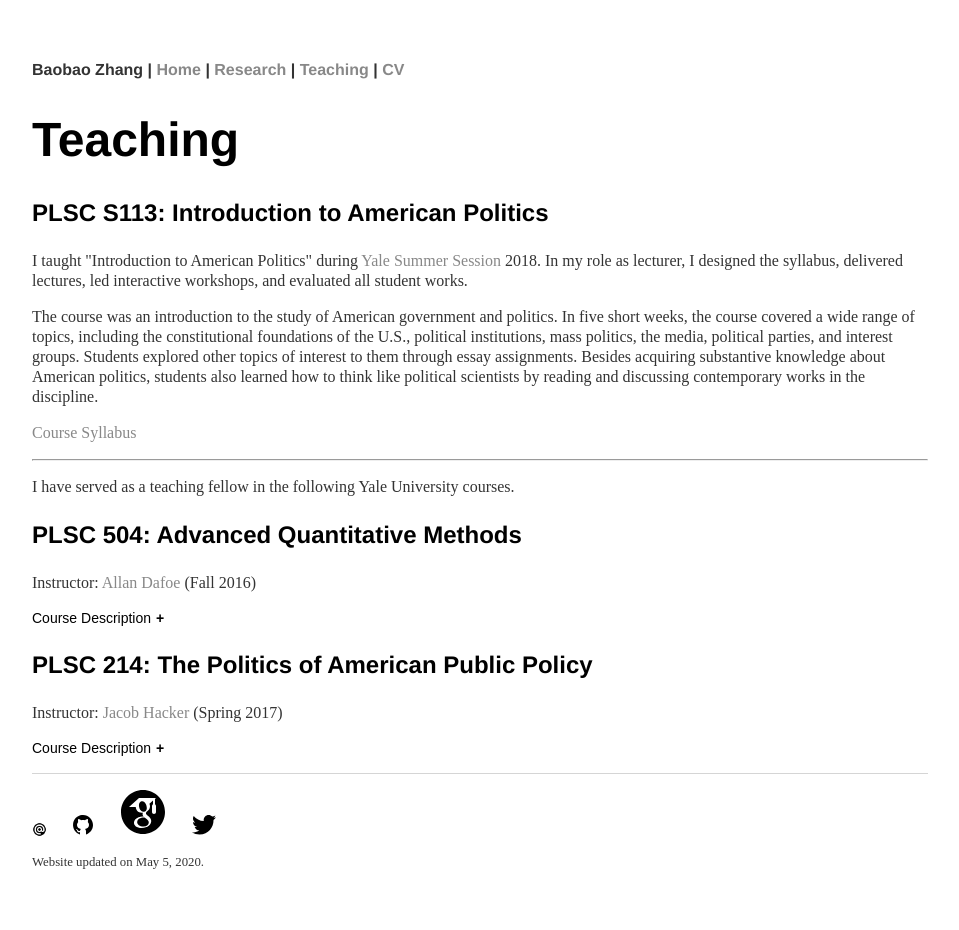
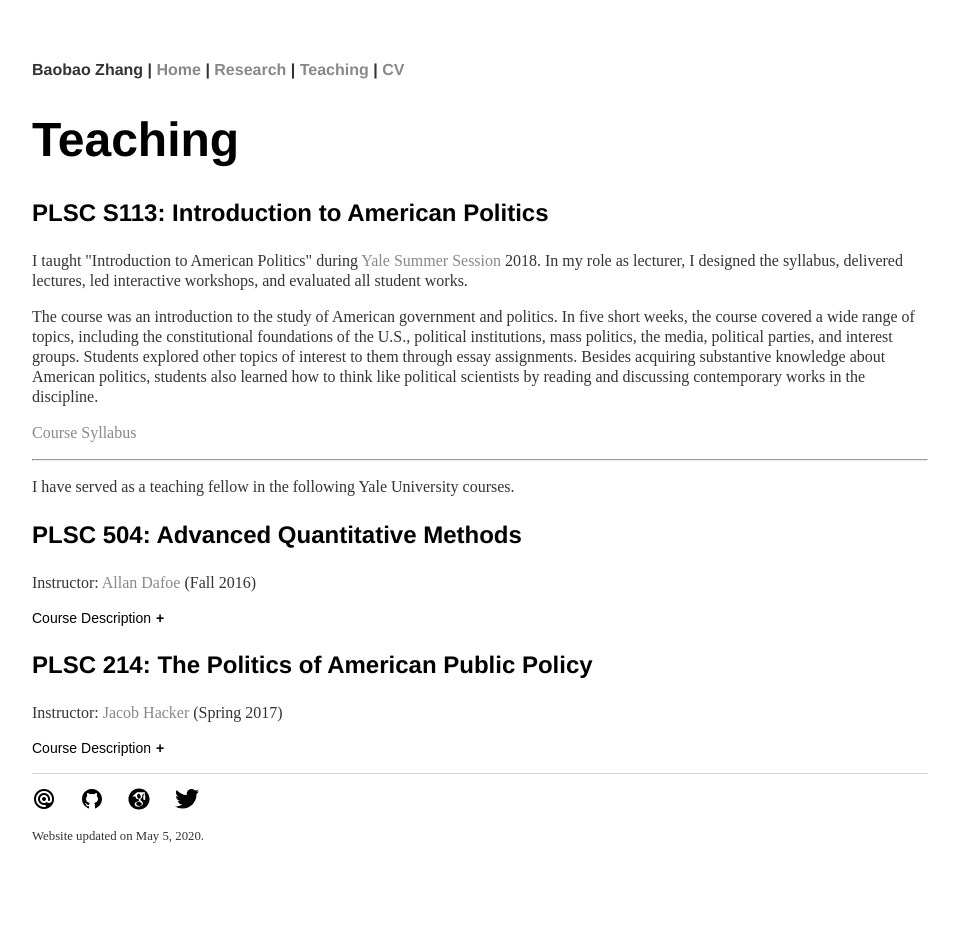
Before and after one commit to morganlivingston/baobaofzhang.github.io, a Jekyll site: the page built from teaching.html, in a window 1280 px wide. Shown: the whole page, without its empty margins (160-1119 px from the left). Built offline with Jekyll 4.4.1, drawn with Linux system fonts in a browser that asks for light colours; after the commit the page ends 904 px from its top, so only the background shows below that.

Commit message:
Update default.html

```diff
--- a/_layouts/default.html
+++ b/_layouts/default.html
@@ -79,10 +79,10 @@
 
   <footer>
    <ul>
-   <li><a href="mailto:bz377@cornell.edu"><img src="icons/icons8-email-sign-48.png" alt="Email" width = "15px" height = "15px"></a></li>
-   <li><a href="https://github.com/13bzhang"><img src="icons/icons8-github.svg" alt="GitHub" style="width:10;height:10;"></a></li>
-   <li><a href="https://scholar.google.com/citations?user=yqpOQRsAAAAJ&hl=en"><img src="icons/icons8-google-scholar.svg" alt="Google Scholar" style="width:10;height:10;"></a></li>
-   <li><a href="https://twitter.com/baobaofzhang"><img src="icons/icons8-twitter.svg" alt="Twitter" style="width:10;height:10;"></a></li>
+   <li><a href="mailto:bz377@cornell.edu"><img src="icons/icons8-email-sign-48.png" alt="Email" width = "24px" height = "24px"></a></li>
+   <li><a href="https://github.com/13bzhang"><img src="icons/icons8-github.svg" alt="GitHub" width = "24px" height = "24px"></a></li>
+   <li><a href="https://scholar.google.com/citations?user=yqpOQRsAAAAJ&hl=en"><img src="icons/icons8-google-scholar.svg" alt="Google Scholar" width = "24px" height = "24px"></a></li>
+   <li><a href="https://twitter.com/baobaofzhang"><img src="icons/icons8-twitter.svg" alt="Twitter" width = "24px" height = "24px"></a></li>
    </ul>
    <p>Website updated on May 5, 2020.</p>
   </footer>
```
